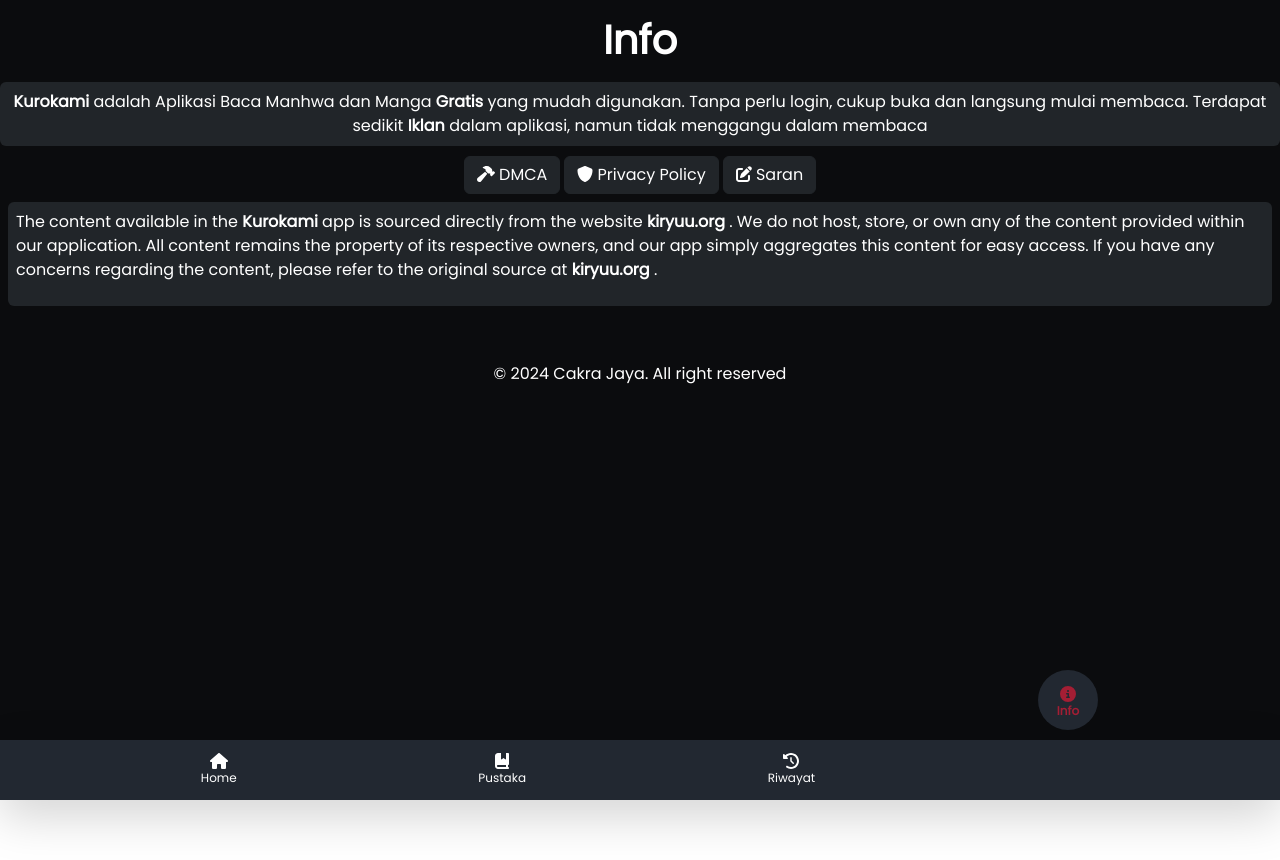
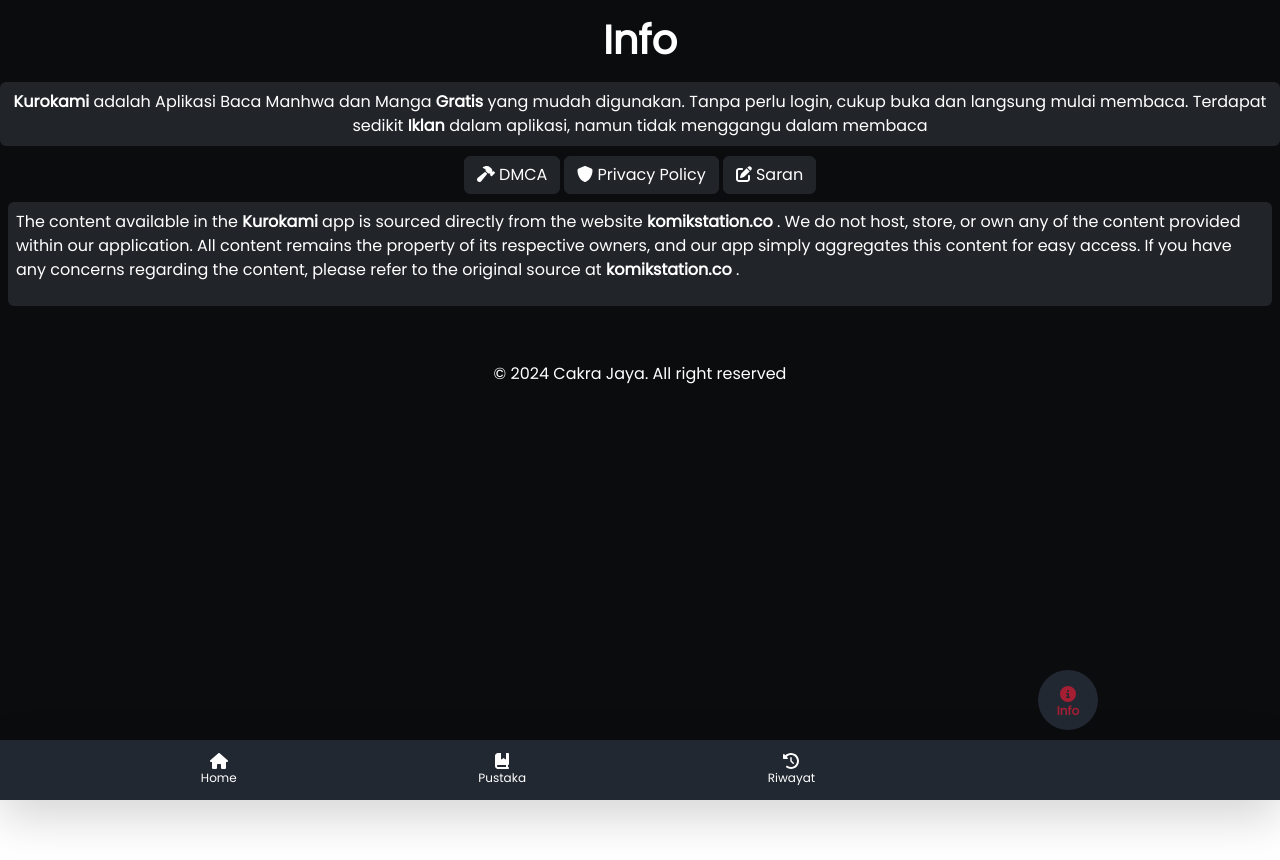
Before and after one commit to Gungcakra/Kurokami-Site, a React (Vite) app: page /profile in a window 1280 px wide. Both pictures are taken after a click on the link "DMCA". Built offline with nearby package versions, Linux system fonts and the light colour scheme.

Commit message:
update dmca

```diff
--- a/src/App.jsx
+++ b/src/App.jsx
@@ -19,7 +19,6 @@
 const App = () => {
   const location = useLocation();
 
-  // Determine if BottomNavBar should be shown
   const shouldShowBottomNavBar = ['/', '/jadwal', '/history', '/profile','/bookmark'].includes(location.pathname);
 
   return (
--- a/src/components/DetailManhwa.jsx
+++ b/src/components/DetailManhwa.jsx
@@ -347,8 +347,8 @@
         <div className="episode-list-card">
   <div className="episode-list-container">
   {sortedChapter.map((chapter, index) => {
-        const updatedUrl = chapter.chapterLink.includes("kiryuu.org")
-          ? chapter.chapterLink.replace("https://kiryuu.org/", "")
+        const updatedUrl = chapter.chapterLink.includes("komikstation.co")
+          ? chapter.chapterLink.replace("https://komikstation.co/", "")
           : chapter.chapterLink;
 
         {/* const isRead = isChapterRead(chapter.chapterNum); */}
--- a/src/components/Info.jsx
+++ b/src/components/Info.jsx
@@ -33,7 +33,7 @@
   <div class="collapse" id="collapseExample">
         <div className="col bg-dark m-2 rounded p-2">
             <p className="text-white">
-            The content available in the <b>Kurokami</b> app is sourced directly from the website  <b>kiryuu.org</b> . We do not host, store, or own any of the content provided within our application. All content remains the property of its respective owners, and our app simply aggregates this content for easy access. If you have any concerns regarding the content, please refer to the original source at  <b>kiryuu.org</b> .
+            The content available in the <b>Kurokami</b> app is sourced directly from the website  <b>komikstation.co</b> . We do not host, store, or own any of the content provided within our application. All content remains the property of its respective owners, and our app simply aggregates this content for easy access. If you have any concerns regarding the content, please refer to the original source at  <b>komikstation.co</b> .
             </p>
         </div>
 </div>
```
